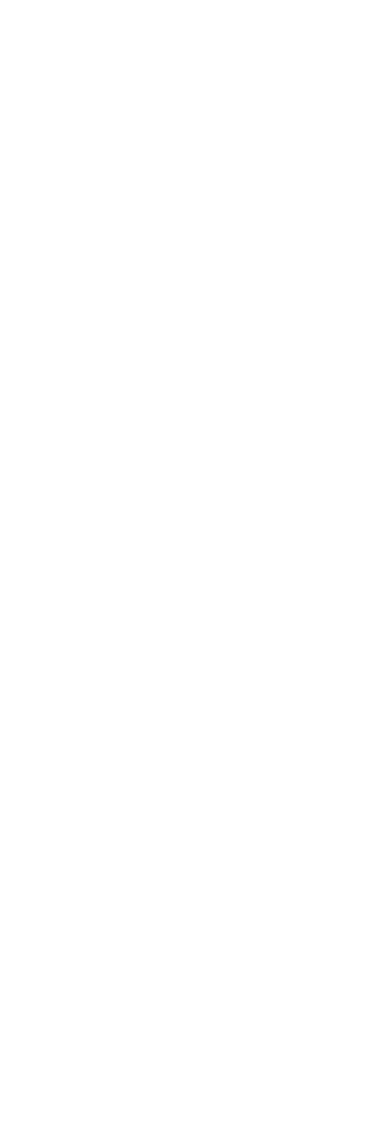
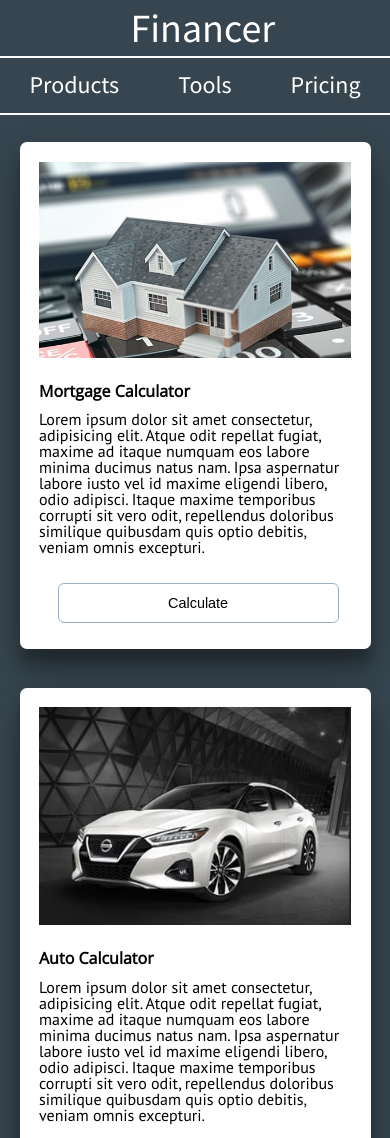
Before and after one commit to dmunter2/financer-final, a plain HTML site: page HTML_files/finance_tool.html in a window 390 px wide. Shown: the top 1138 px of the page. Before the commit the page ends 844 px from the top, so only its background shows below. Drawn offline with nearby package versions, Linux system fonts and the light colour scheme.

Commit message:
tools page added

```diff
--- a/HTML_files/finance_tool.html
+++ b/HTML_files/finance_tool.html
@@ -0,0 +1,155 @@
+<!doctype html>
+
+<html lang="en">
+
+<head>
+    <meta charset="utf-8">
+    <meta name="viewport" content="width=device-width, initial-scale=1.0">
+    <title>Financer</title>
+    <link href="https://fonts.googleapis.com/css?family=Open+Sans|PT+Sans|Roboto|Source+Sans+Pro|Ubuntu&display=swap"
+        rel="stylesheet">
+    <link rel="stylesheet" href="../css/index.css">
+
+</head>
+
+<body class='background-color'>
+    <div class='container'>
+
+
+        <!--Header-->
+        <div class='nav-container'>
+
+            <div>
+                <a href='../index.html'>Financer</a>
+            </div>
+
+            <nav>
+                <a href='./products.html'>Products</a>
+                <a href='./finance_tool.html'>Tools</a>
+                <a href='./price.html'>Pricing</a>
+            </nav>
+
+        </div>
+
+
+    </div>
+
+
+    <section class='tool-container'>
+
+
+
+        <div class='ind-container'>
+            <section class='section-tool'>
+                <div>
+                    <img class='tool-img'src='../photos/mortgage.PNG'/>
+                </div>
+
+                <div class='text-tool'>
+                    <h1>Mortgage Calculator</h1>
+                    <p>
+                        Lorem ipsum dolor sit amet consectetur, adipisicing elit. Atque odit repellat fugiat, maxime ad itaque numquam eos
+                        labore minima ducimus natus nam. Ipsa aspernatur labore iusto vel id maxime eligendi libero, odio adipisci. Itaque
+                        maxime temporibus corrupti sit vero odit, repellendus doloribus similique quibusdam quis optio debitis, veniam omnis
+                        excepturi.
+                    </p>
+                </div>
+
+            </section>
+
+            <button>
+                Calculate
+            </button>
+        </div>
+
+
+
+
+        <div class='ind-container'>
+            <section class='section-tool'>
+                <div>
+                    <img class='tool-img' src='../photos/vehicle.PNG' />
+                </div>
+
+                <div class='text-tool'>
+                    <h1>Auto Calculator</h1>
+                    <p>
+                        Lorem ipsum dolor sit amet consectetur, adipisicing elit. Atque odit repellat fugiat, maxime ad itaque
+                        numquam eos
+                        labore minima ducimus natus nam. Ipsa aspernatur labore iusto vel id maxime eligendi libero, odio
+                        adipisci. Itaque
+                        maxime temporibus corrupti sit vero odit, repellendus doloribus similique quibusdam quis optio debitis,
+                        veniam omnis
+                        excepturi.
+                    </p>
+                </div>
+
+            </section>
+
+            <button>
+                Calculate
+            </button>
+        </div>
+
+
+
+
+
+        <div class='ind-container'>
+            <section class='section-tool'>
+                <div>
+                    <img class='tool-img' src='../photos/ira.PNG' />
+                </div>
+
+                <div class='text-tool'>
+                    <h1>IRA Calculator</h1>
+                    <p>
+                        Lorem ipsum dolor sit amet consectetur, adipisicing elit. Atque odit repellat fugiat, maxime ad itaque
+                        numquam eos
+                        labore minima ducimus natus nam. Ipsa aspernatur labore iusto vel id maxime eligendi libero, odio
+                        adipisci. Itaque
+                        maxime temporibus corrupti sit vero odit, repellendus doloribus similique quibusdam quis optio debitis,
+                        veniam omnis
+                        excepturi.
+                    </p>
+                </div>
+
+            </section>
+
+            <button>
+                Calculate
+            </button>
+        </div>
+
+
+
+
+
+
+    </section>
+
+
+
+
+
+
+
+
+
+    <footer>
+        <div>
+            <nav>
+                <a>About</a>
+                <a>Contact</a>
+                <a>History</a>
+                <a>Blog</a>
+            </nav>
+        </div>
+
+
+    </footer>
+
+
+</body>
+
+</html>
--- a/less/finance_tool.less
+++ b/less/finance_tool.less
@@ -0,0 +1,148 @@
+
+.tool-container{
+    display: flex;
+    flex-direction: column;
+    justify-content: center;
+    align-items: center;
+
+
+
+}
+
+.background-color{
+    background-color: @global;
+
+}
+
+
+.ind-container{
+    border-radius: 7px;
+    margin: 5% 0 5% 0;
+    // padding: 2%;
+    width: 80%;
+    box-shadow: 0 19px 38px rgba(0,0,0,0.30), 0 15px 12px rgba(0,0,0,0.22);
+    background-color: white;
+
+
+    button {
+        width: 100px;
+        height: 40px;
+        margin: 2% 0 2% 2%;
+        border: none;
+        border-radius: 6px;
+        border: 1px solid @hover_text;
+        font-size: .9rem;
+        background-color: white;
+    }
+    button:hover {
+        background-color: @hover_text;
+            color: white;
+    }
+
+
+}
+
+
+
+
+
+
+
+.section-tool{
+    display: flex;
+    flex-direction: row;
+    justify-content: space-between;
+    border-radius: 7px;
+
+
+
+    div {
+
+
+
+        .tool-img{
+            width: 250px;
+            border-radius: 7px 0 0 0;
+        }
+
+
+
+
+    }
+
+    .text-tool {
+        width: 50%;
+        margin: 3% 0 0 0;
+
+        h1 {
+            margin-bottom: 3%;
+            margin-right: 5%;
+            font-family: @title;
+            font-weight: 600;
+        }
+        p{
+              margin-right: 3%;
+              font-family: @paragraph2;
+        }
+    }
+
+
+
+
+}
+
+
+
+@media(max-width: 750px) {
+
+    .tool-container{
+        justify-content: center;
+            width: 100%;
+
+
+
+    }
+
+    .ind-container {
+        padding: 5%;
+        display: flex;
+        flex-direction: column;
+        justify-content: center;
+        align-items: center;
+
+
+        button {
+            margin-top: 5%;
+            width: 90%;
+        }
+
+
+
+        .section-tool {
+            display: flex;
+            flex-direction: column;
+
+            .tool-img {
+                width: 100%;
+                border-radius: 0;
+            }
+
+            .text-tool {
+                width: 100%;
+                h1, p {
+                    margin-top: 4%;
+                    margin-bottom: 4%;
+                    width: 100%;
+                }
+            }
+        }
+    }
+
+
+
+
+
+
+
+
+}
--- a/less/footer.less
+++ b/less/footer.less
@@ -12,6 +12,7 @@ footer{
         nav{
             display: flex;
             justify-content: center;
+            margin-top: 7%;
             padding-bottom: 10%;
 
             a {
--- a/less/products.less
+++ b/less/products.less
@@ -13,6 +13,7 @@
         align-items: center;
         height: 360px;
         margin: 4% 2% 4% 2%;
+        margin-bottom: 17%;
         border-radius: 10px;
         box-shadow: 0 19px 38px rgba(0,0,0,0.30), 0 15px 12px rgba(0,0,0,0.22);
 
@@ -48,6 +49,7 @@
             border-radius: 6px;
             border: 1px solid @hover_text;
             font-size: .9rem;
+            background-color: white;
         }
         .product-btn:hover {
             background-color: @hover_text;
```
Also changed, not shown: HTML_files/products.html (+2 -2 lines), css/index.css, photos/ira.PNG (added), photos/mortgage.PNG (added), photos/vehicle.PNG (added).
